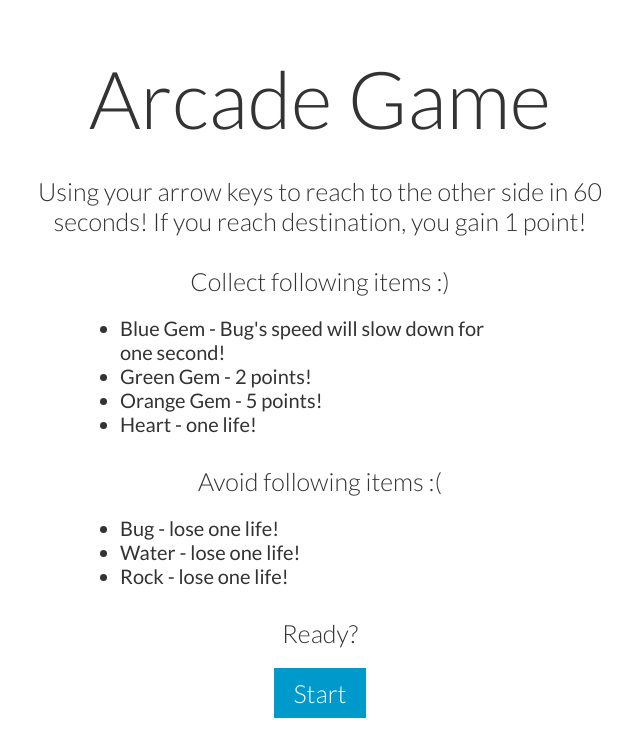
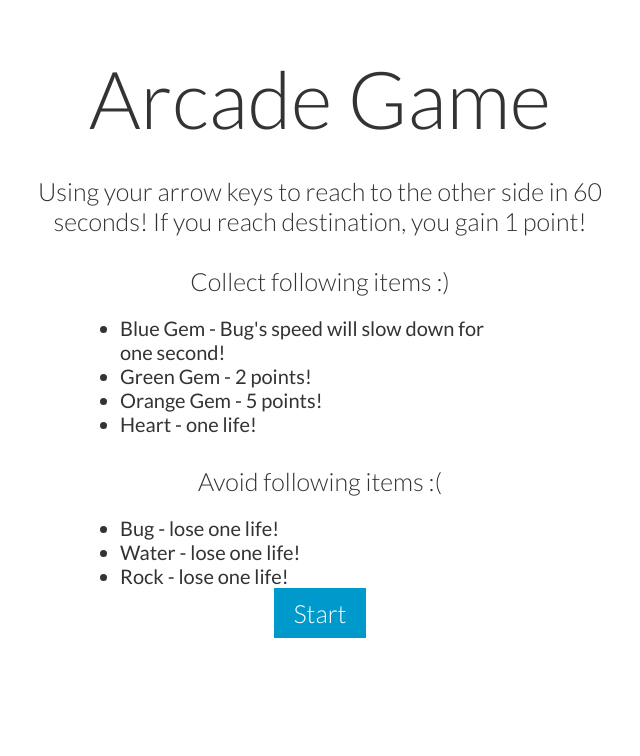
Before and after one commit to lei-clearsky/p3-arcade-game, a plain HTML site: page index.html in a window 1280 px wide. Shown: the whole page, without its empty margins (320-960 px from the left). Drawn offline with Linux system fonts and the light colour scheme.

Commit message:
update readme and index

```diff
--- a/index.html
+++ b/index.html
@@ -23,7 +23,6 @@
 				<li>Water - lose one life!</li>
 				<li>Rock - lose one life!</li>
 			</ul>
-			<h2>Ready?</h2>
 		</div>
 		<div id="timer"></div>
 		<div id="life"></div>
```
Also changed, not shown: 2 other files.
